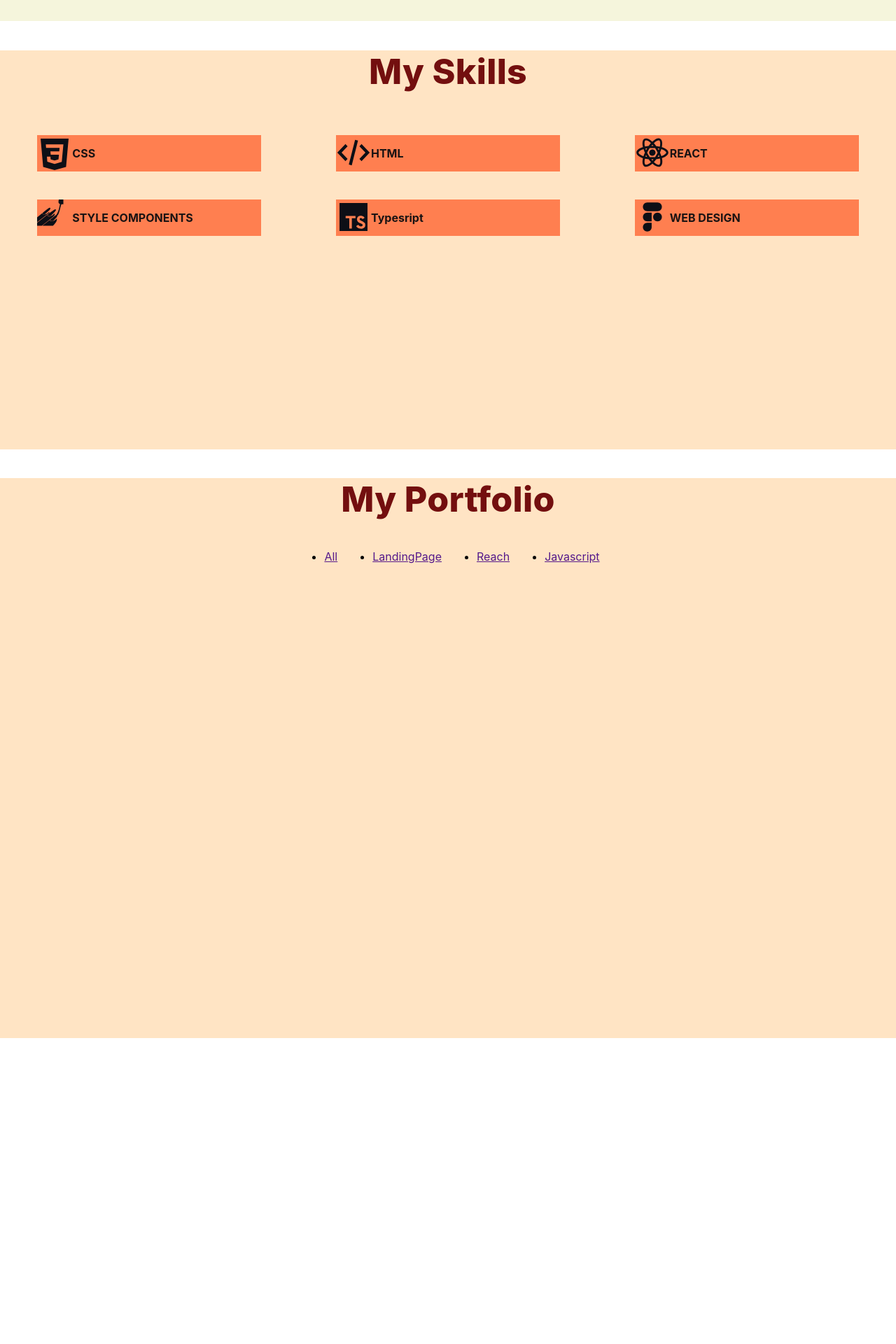
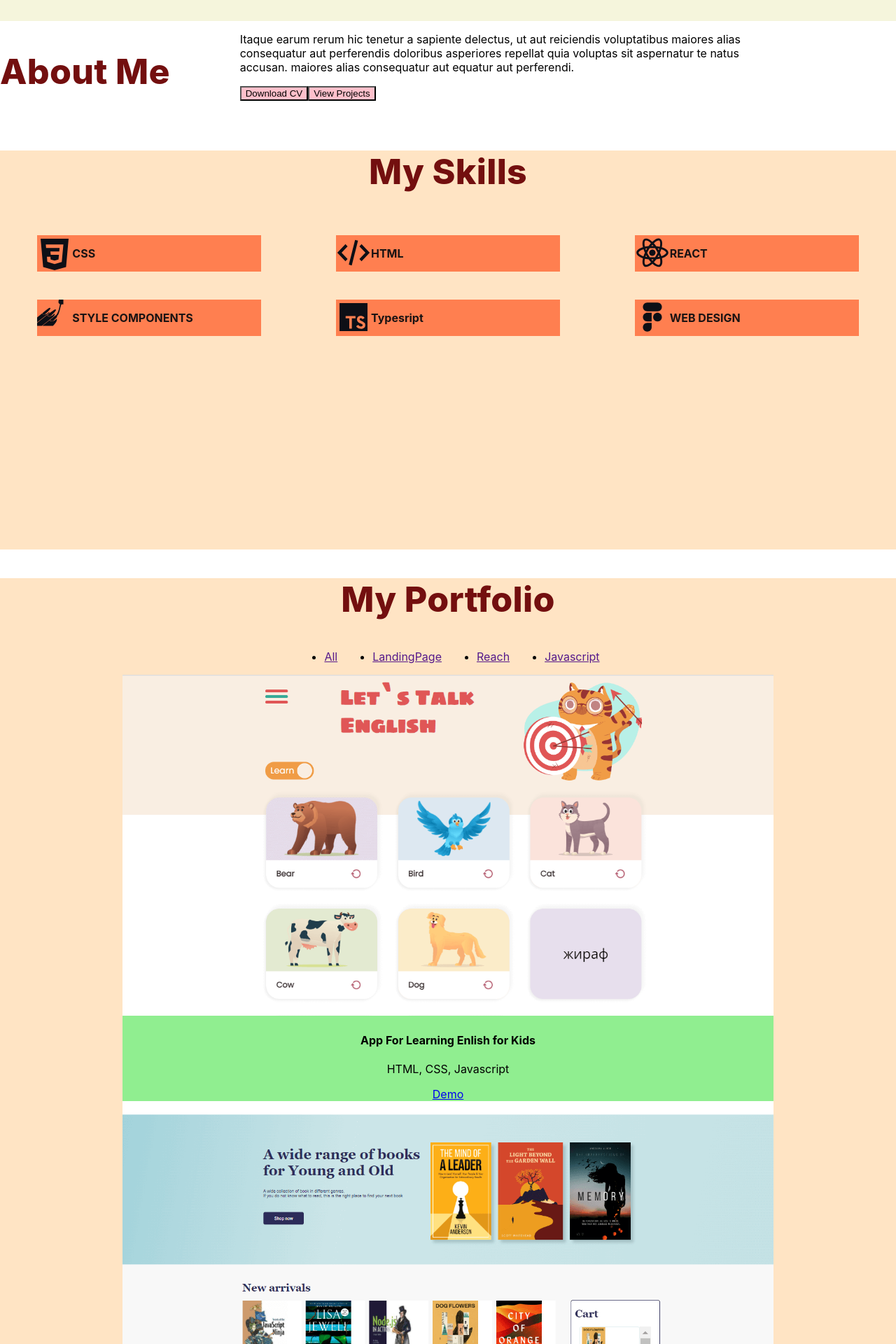
Before and after one commit to ana-koles/Portfolio, a React (Create React App) app: page / in a window 1280 px wide. Shown: the part 820-2740 px from the top of the page at 70% size. Before the commit the page ends 2303 px from the top, so only its background shows below. Built offline with nearby package versions, Linux system fonts and the light colour scheme.

Commit message:
feat: add project, about and footer sections

```diff
--- a/src/App.tsx
+++ b/src/App.tsx
@@ -5,14 +5,18 @@ import styled from 'styled-components';
 import { Main } from './layout/sections/main/Main';
 import { Skills } from './layout/sections/skills/Skills';
 import { Projects } from './layout/projects/Projects';
+import { Footer } from './layout/sections/footer/Footer';
+import { About } from './layout/sections/about/About';
 
 function App() {
   return (
     <div className="App">
       <Header></Header>
       <Main></Main>
+      <About></About>
       <Skills></Skills>
       <Projects></Projects>
+      <Footer></Footer>
     </div>
   );
 }
--- a/src/components/Button.tsx
+++ b/src/components/Button.tsx
@@ -1,21 +1,26 @@
 import styled, {css} from 'styled-components';
 
 type PropsBtnPropsType = {
-  btnType: string
+  styleType?: 'outlined' | 'filled',
+  type: string
 }
 
-export const StyledButton = styled.button<PropsBtnPropsType>`
+export const Button = styled.button<PropsBtnPropsType>`
   background-color: aliceblue;
 
-  ${props => props.btnType === 'outlined' && css<PropsBtnPropsType>`
+  ${props => props.styleType === 'outlined' && css<PropsBtnPropsType>`
     background-color: transparent;
     border: 1px solid 'pink';
 
   `
   }
 
-  ${props => props.btnType === 'filled' && css<PropsBtnPropsType>`
+  ${props => props.styleType === 'filled' && css<PropsBtnPropsType>`
   background-color: pink;
 
   `}
 `
+
+export const SubmitButton = styled(Button)`
+  width: 100%;
+`
--- a/src/layout/projects/Projects.tsx
+++ b/src/layout/projects/Projects.tsx
@@ -4,6 +4,11 @@ import { SectionTitle } from '../../components/SectionTitle';
 import { FlexWrapper } from '../../components/FlexWrapper';
 import { Project } from './project/Project';
 import { Menu } from '../../components/menu/Menu';
+
+import english from '../../assets/images/project1.webp';
+import books from '../../assets/images/project2.webp';
+import shelter from '../../assets/images/proejct32.webp'
+import { Button } from '../../components/Button';
 
 const projectItems = ['All', 'LandingPage', 'Reach', 'Javascript']
 
@@ -12,11 +17,12 @@ export const Projects = () => {
     <StyledProjects>
       <SectionTitle>My Portfolio</SectionTitle>
       <Menu menuItems={projectItems}/>
-      <FlexWrapper>
-        <Project></Project>
-        <Project></Project>
-        <Project></Project>
+      <FlexWrapper direction='column' align='center'>
+        <Project src={english} name={'App For Learning Enlish for Kids'} text={'HTML, CSS, Javascript'} link='#'></Project>
+        <Project src={books} name={'Bookshop'} text={'HTML, CSS, Javascript'} link='#'></Project>
+        <Project src={shelter} name={'Shelter'} text={'HTML, CSS, Javascript'} link='#'></Project>
       </FlexWrapper>
+      <Button styleType={'outlined'} type={'button'}>More  Projects</Button>
 
     </StyledProjects>
   );
--- a/src/layout/projects/project/Project.tsx
+++ b/src/layout/projects/project/Project.tsx
@@ -1,9 +1,33 @@
 import React from 'react';
+import styled from 'styled-components';
+import { Label } from './label/Label';
 
-export const Project = () => {
+type ProjectPropsType = {
+  name: string,
+  text: string,
+  link: string,
+  src: string
+}
+
+export const Project = (props: ProjectPropsType) => {
   return (
-    <div>
-
-    </div>
+    <StyledProject>
+      <Image src={props.src}/>
+      <Label name={props.name} text={props.text} link={props.link}></Label>
+    </StyledProject>
   );
 };
+
+
+const StyledProject = styled.div`
+  background-color: lightgreen;
+  max-width: 930px;
+  width: 100%;
+
+`
+
+const Image = styled.img`
+  width: 100%; //ширина по родителю
+  max-height: 520px;
+  object-fit: cover;
+`
--- /dev/null
+++ b/src/layout/projects/project/label/Label.tsx
@@ -0,0 +1,40 @@
+import React from 'react';
+import styled from 'styled-components';
+
+type LabelPropsType = {
+  name: string,
+  text: string,
+  link: string
+}
+
+export const Label = (props: LabelPropsType) => {
+  return (
+    <LabelWrapper>
+      <ProjectName>{props.name}</ProjectName>
+      <TextWrapper>
+        <Text>{props.text}</Text>
+        <Link href={props.link}>Demo</Link>
+      </TextWrapper>
+
+    </LabelWrapper>
+  );
+};
+
+const LabelWrapper = styled.div`
+
+`
+const ProjectName = styled.h4`
+
+`
+
+const TextWrapper = styled.div`
+
+`
+
+const Text = styled.p`
+
+`
+
+const Link = styled.a`
+
+`
--- /dev/null
+++ b/src/layout/sections/about/About.tsx
@@ -0,0 +1,36 @@
+import React from 'react';
+import styled from 'styled-components';
+import { FlexWrapper } from '../../../components/FlexWrapper';
+import { SectionTitle } from '../../../components/SectionTitle';
+import { Button } from '../../../components/Button';
+
+export const About = () => {
+  return (
+    <StyledAbout>
+      <FlexWrapper>
+        <SectionTitle>About Me</SectionTitle>
+        <ContentWrapper>
+          <Text>Itaque earum rerum hic tenetur a sapiente delectus, ut aut reiciendis voluptatibus maiores alias consequatur aut perferendis doloribus asperiores repellat quia voluptas sit aspernatur te natus accusan. maiores alias consequatur aut equatur aut perferendi.</Text>
+          <Button type={'button'} styleType='filled'>Download CV</Button>
+          <Button type={'button'} styleType='filled'>View Projects</Button>
+        </ContentWrapper>
+
+      </FlexWrapper>
+
+    </StyledAbout>
+  );
+};
+
+const StyledAbout = styled.section`
+
+`
+
+const ContentWrapper = styled.div`
+  width: 60%;
+  margin-left: 100px;
+
+`
+
+const Text = styled.p`
+
+`
--- /dev/null
+++ b/src/layout/sections/footer/Footer.tsx
@@ -0,0 +1,100 @@
+import React from 'react';
+import styled from 'styled-components';
+import { FlexWrapper } from '../../../components/FlexWrapper';
+import { SectionTitle } from '../../../components/SectionTitle';
+import { Form } from './form/Form';
+import { Icon } from '../../../components/icon/Icon';
+
+export const Footer = () => {
+  return (
+    <StyledFooter>
+      <FlexWrapper direction={'column'} justify='center' align={'center'}>
+        <FlexWrapper justify={'space-between'} align={'center'}>
+          <TextWrapper>
+            <FooterTitle>I`m available for a exciting new project. Let`s Talk.</FooterTitle>
+            <Text>You can send me a message here OR contact me on any social networks. We can grab a coffee and talk it over a phone.</Text>
+          </TextWrapper>
+          <Form/>
+        </FlexWrapper>
+
+        <ContactsWrapper>
+          <FlexWrapper>
+            <Icon iconId={'phone'} height={'24px'} width={'24px'} viewBox={'0 0 24px 24px'}/>
+            <Text>375293652034</Text>
+          </FlexWrapper>
+          <Icon iconId={'vertline'}/>
+          <FlexWrapper>
+            <Icon iconId={'mail'} height={'24px'} width={'24px'} viewBox={'0 0 21px 21px'}/>
+            <Text>anastasijakoles@gmail.com</Text>
+          </FlexWrapper>
+        </ContactsWrapper>
+
+        <SocialIconList>
+          <SocialIconItem>
+            <SolialIconLink>
+              <Icon iconId={'be'} height={'35px'} width={'35px'} viewBox={'0 0 35px 35px'}/>
+            </SolialIconLink>
+          </SocialIconItem>
+
+          <SocialIconItem>
+            <SolialIconLink>
+              <Icon iconId={'insta'} height={'35px'} width={'35px'} viewBox={'0 0 35px 35px'}/>
+            </SolialIconLink>
+          </SocialIconItem>
+
+          <SocialIconItem>
+            <SolialIconLink>
+              <Icon iconId={'linkedin'} height={'35px'} width={'35px'} viewBox={'0 0 35px 35px'}/>
+            </SolialIconLink>
+          </SocialIconItem>
+
+        </SocialIconList>
+
+        <Copyright>© 2023 Anastasiya Kalesnikava, All Rights Reserved.</Copyright>
+      </FlexWrapper>
+    </StyledFooter>
+  );
+};
+
+const StyledFooter = styled.section`
+  min-height: 680px;
+  background-color: #d5c1e8;
+`
+
+const TextWrapper = styled.div`
+  max-width: 55%;
+`
+
+const FooterTitle = styled.h4`
+  font-size: 40px;
+  text-align: start;
+`
+
+const Text = styled.p`
+  font-size: 16px;
+  text-align: start;
+`
+
+const ContactsWrapper = styled.div`
+  display: flex;
+  justify-content: center;
+  margin: 50px;
+`
+
+const SocialIconList = styled.ul`
+  display: flex;
+  gap: 65px;
+
+`
+
+const SocialIconItem = styled.li`
+
+`
+
+const SolialIconLink = styled.a`
+
+`
+
+const Copyright = styled.small`
+
+`
--- /dev/null
+++ b/src/layout/sections/footer/form/Form.tsx
@@ -0,0 +1,40 @@
+import React from 'react';
+import styled, {css} from 'styled-components';
+import { FlexWrapper } from '../../../../components/FlexWrapper';
+import { SubmitButton } from '../../../../components/Button';
+
+
+export const Form = () => {
+  return (
+    <StyledForm>
+      <FlexWrapper wrap={'wrap'} justify='space-between'>
+        <Input placeholder={'Name'}/>
+        <Input placeholder={'Email Address'}/>
+        <Input placeholder={'Subject'}/>
+        <Input placeholder={'Phone'}/>
+      </FlexWrapper>
+      <Input as={"textarea"} placeholder={'Your message'}/>
+      <SubmitButton type={'submit'} styleType='outlined'>Send message</SubmitButton>
+  </StyledForm>
+  );
+};
+
+
+const StyledForm = styled.div`
+  max-width: 40%;
+`
+
+type InputPropsType = {
+  as: 'textarea' | 'input'
+}
+
+const Input = styled.input<InputPropsType>`
+  width: 47%;
+  border: 1px solid pink;
+
+  ${props => props.as === 'textarea' && css<InputPropsType>`
+    width: 100%;
+    height: 135px;
+  `}
+
+`
--- a/src/layout/sections/main/Main.tsx
+++ b/src/layout/sections/main/Main.tsx
@@ -2,7 +2,7 @@ import React from 'react';
 import photo from '../../../assets/images/photo.webp'
 import styled from 'styled-components';
 import { FlexWrapper } from '../../../components/FlexWrapper';
-import { StyledButton } from '../../../components/Button';
+import { Button } from '../../../components/Button';
 
 export const Main = () => {
   return (
@@ -14,7 +14,7 @@ export const Main = () => {
             <StyledName>Anastasiya Kalesnikava</StyledName>
             <StyledMainTitle>Frontend Developer</StyledMainTitle>
           </div>
-          <StyledButton btnType='outlined'>Get in Touch</StyledButton>
+          <Button styleType='outlined' type='button'>Get in Touch</Button>
         </div>
         <StyledPhoto src={photo} alt="photo" />
       </FlexWrapper>
```
